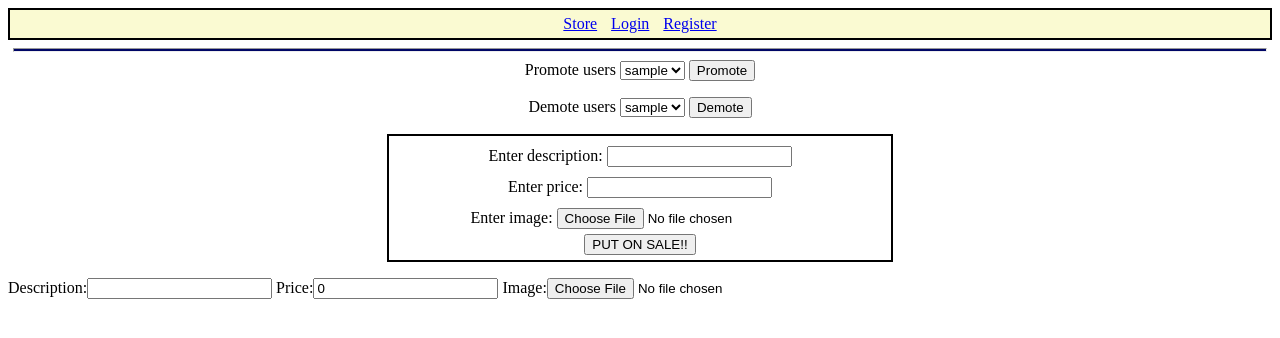
After one commit to TerriFin/CyberSecurityProject, a Django app: template onlinestore/store/templates/store/manager.html in a window 1280 px wide. The commit adds this page. Shown: the top 338 px of the page. Run offline with Django 3.2, Linux system fonts and the light colour scheme; the template is opened without the code that fills it: values that come from a table or form of the project are taken from there, others are empty; tables that the repository leaves empty hold one stand-in row (values such as "Sample post").

Commit message:
Added manager view that is not protected, made session id generation predictable

```diff
--- a/onlinestore/onlinestore/settings.py
+++ b/onlinestore/onlinestore/settings.py
@@ -34,9 +34,13 @@ PASSWORD_HASHERS = [
     'onlinestore.badHash.BadHasher',
 ]
 
+# Here we use the original backend as backup to get access to permissions :-D
 AUTHENTICATION_BACKENDS = [
     'onlinestore.badBackend.BadBackend',
+    'django.contrib.auth.backends.ModelBackend',
 ]
+
+SESSION_ENGINE = 'onlinestore.badSessionStore'
 
 INSTALLED_APPS = [
     'store.apps.StoreConfig',
--- /dev/null
+++ b/onlinestore/store/forms.py
@@ -0,0 +1,7 @@
+from django import forms
+from .models import Item
+
+class ItemForm(forms.ModelForm):
+    class Meta:
+        model = Item
+        fields = ('description', 'price', 'image')
--- a/onlinestore/store/models.py
+++ b/onlinestore/store/models.py
@@ -1,12 +1,14 @@
 from django.db import models
-
-from django.contrib.auth.models import User
 
 class Item(models.Model):
     description = models.CharField(max_length=200)
     price = models.IntegerField(default=0)
-    pub_date = models.DateTimeField('date published')
+    pub_date = models.DateTimeField('date published', auto_now_add=True)
     image = models.ImageField(default='../media/placeholder.png')
+    class Meta:
+        permissions = [
+            ('manager', 'Can Manage Items')
+        ]
 
     def __str__(self):
         return self.description
--- a/onlinestore/store/static/store/style.css
+++ b/onlinestore/store/static/store/style.css
@@ -80,3 +80,11 @@ form {
 .formSeperator {
     padding: 5px;
 }
+
+.formBox {
+    size: auto;
+    border: 2px solid black;
+    padding: 5px;
+    margin-right: 30%;
+    margin-left: 30%;
+}
--- a/onlinestore/store/templates/store/base.html
+++ b/onlinestore/store/templates/store/base.html
@@ -15,6 +15,9 @@
         <a class="topLink" href="{% url 'login' %}">Login</a>
         <a class="topLink" href="{% url 'register' %}">Register</a>
     {% endif %}
+    {% if perms.store.manager %}
+        <a class="topLink" href="{% url 'manager' %}">Manager page</a>
+    {% endif %}
 </div>
 
 <hr>
--- /dev/null
+++ b/onlinestore/store/templates/store/manager.html
@@ -0,0 +1,56 @@
+{% extends 'store/base.html' %}
+
+{% block content %}
+    {% if error %}
+        <h2 style="color: red; text-align: center;">{{ error }}</h2>
+    {% endif %}
+    <form action="{% url 'manager' %}" method='POST'>
+        {% csrf_token %}
+        <input type="hidden" value="add" name="function">
+        <label for="users">Promote users</label>
+        <select name="user" id="users">
+            {% for user in non_managers %}
+                <option value="{{ user.username }}">{{ user.username }}</option>
+            {% endfor %}
+        </select>
+        <input type="submit" value="Promote">
+    </form>
+
+    <form action="{% url 'manager' %}" method='POST'>
+        {% csrf_token %}
+        <input type="hidden" value="delete" name="function">
+        <label for="users">Demote users</label>
+        <select name="user" id="users">
+            {% for user in managers %}
+                <option value="{{ user.username }}">{{ user.username }}</option>
+            {% endfor %}
+        </select>
+        <input type="submit" value="Demote">
+    </form>
+
+    <form class="formBox" enctype="multipart/form-data" action="{% url 'upload' %}" method='POST'>
+        {% csrf_token %}
+        <div class="formSeperator">
+            <label for="description">Enter description: </label>
+            <input type="text" name="description" id="description">
+            <br>
+        </div>
+        <div class="formSeperator">
+            <label for="price">Enter price: </label>
+            <input type="number" name="price" id="price" min="0">
+            <br>
+        </div>
+        <div class="formSeperator">
+            <label for="image">Enter image: </label>
+            <input type="file" name="image" id="image">
+            <br>
+        </div>
+
+        <input type="submit" value="PUT ON SALE!!">
+    </form>
+
+    {% if form %}
+        {{ form }}
+    {% endif %}
+
+{% endblock content %}
--- a/onlinestore/store/urls.py
+++ b/onlinestore/store/urls.py
@@ -9,5 +9,7 @@ urlpatterns = [
     path('<int:page>/', views.index, name='index'),
     path('login/', views.login, name='login'),
     path('register/', views.register, name='register'),
-    path('logout/', views.logout, name='logout')
+    path('logout/', views.logout, name='logout'),
+    path('manager/', views.manager, name='manager'),
+    path('upload/', views.uploadItem, name='upload'),
 ] + static(settings.MEDIA_URL, document_root=settings.MEDIA_ROOT)
```
Also changed, not shown: onlinestore/onlinestore/badSessionStore.py (added, +11 -0 lines), onlinestore/store/views.py (+61 -16 lines), onlinestore/media/camp.jpeg (added), onlinestore/media/camp_XSnN5R4.jpeg (added), onlinestore/media/doubleStove.jpeg (added), onlinestore/store/migrations/0010_auto_20201228_1037.py (added), onlinestore/store/migrations/0011_auto_20201228_1041.py (added), onlinestore/store/migrations/0012_auto_20201228_1148.py (added), onlinestore/store/migrations/0013_auto_20201228_1334.py (added).
